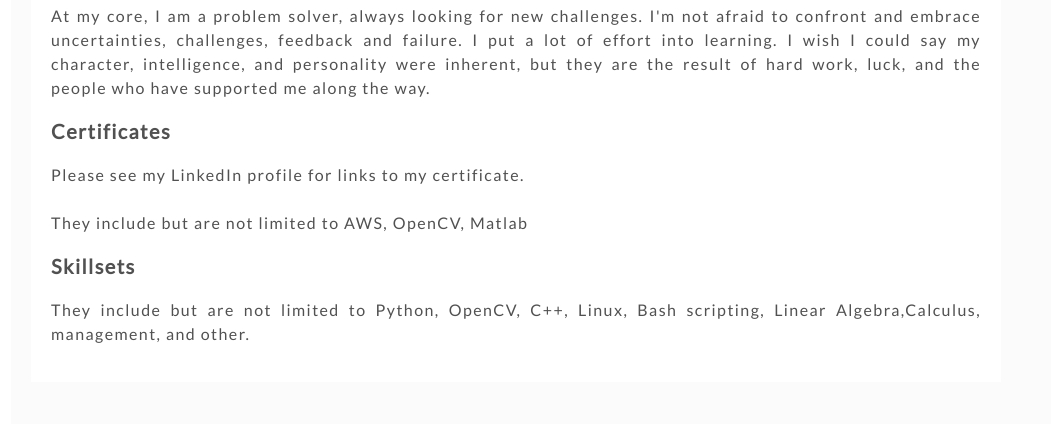
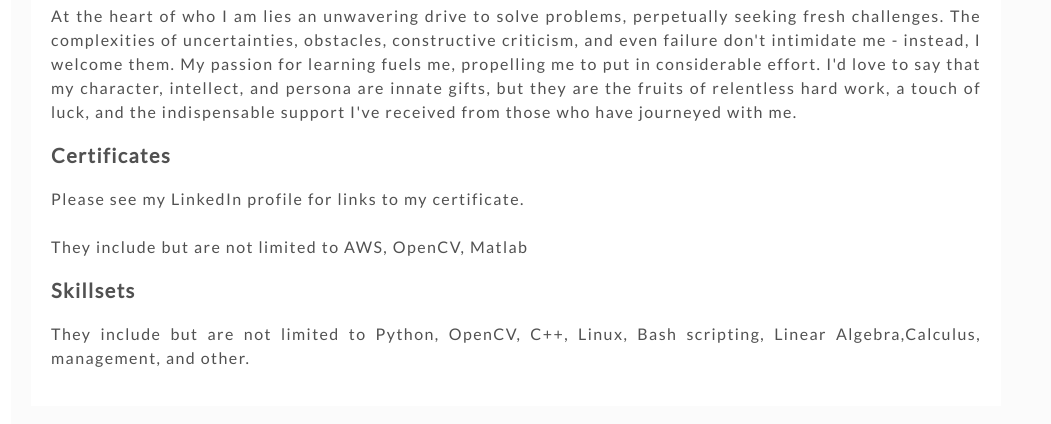
Before and after one commit to matthewaltenburg/matthewaltenburg.me, a Gatsby site: page /about in a window 1280 px wide. Shown: the part 122-546 px from the top of the page, 229-1280 px from the left. Built offline with nearby package versions, Linux system fonts and the light colour scheme; Gatsby itself is replaced by a stand-in of ours.

Commit message:
add wrap

```diff
--- a/src/pages/about.js
+++ b/src/pages/about.js
@@ -5,15 +5,10 @@ const about = () => {
   return (
     <Layout>
       <div className="content-box clearfix">
-        <div className="about-page">
+        <div className="about-page" style={{ wordWrap: 'break-word' }}>
           <h1>Qualification</h1>
           <p>
-            At my core, I am a problem solver, always looking for new
-            challenges. I'm not afraid to confront and embrace uncertainties,
-            challenges, feedback and failure. I put a lot of effort into
-            learning. I wish I could say my character, intelligence, and
-            personality were inherent, but they are the result of hard work,
-            luck, and the people who have supported me along the way.
+            At the heart of who I am lies an unwavering drive to solve problems, perpetually seeking fresh challenges. The complexities of uncertainties, obstacles, constructive criticism, and even failure don't intimidate me - instead, I welcome them. My passion for learning fuels me, propelling me to put in considerable effort. I'd love to say that my character, intellect, and persona are innate gifts, but they are the fruits of relentless hard work, a touch of luck, and the indispensable support I've received from those who have journeyed with me.
           </p>
           <h2>Certificates</h2>
           <p>
```
